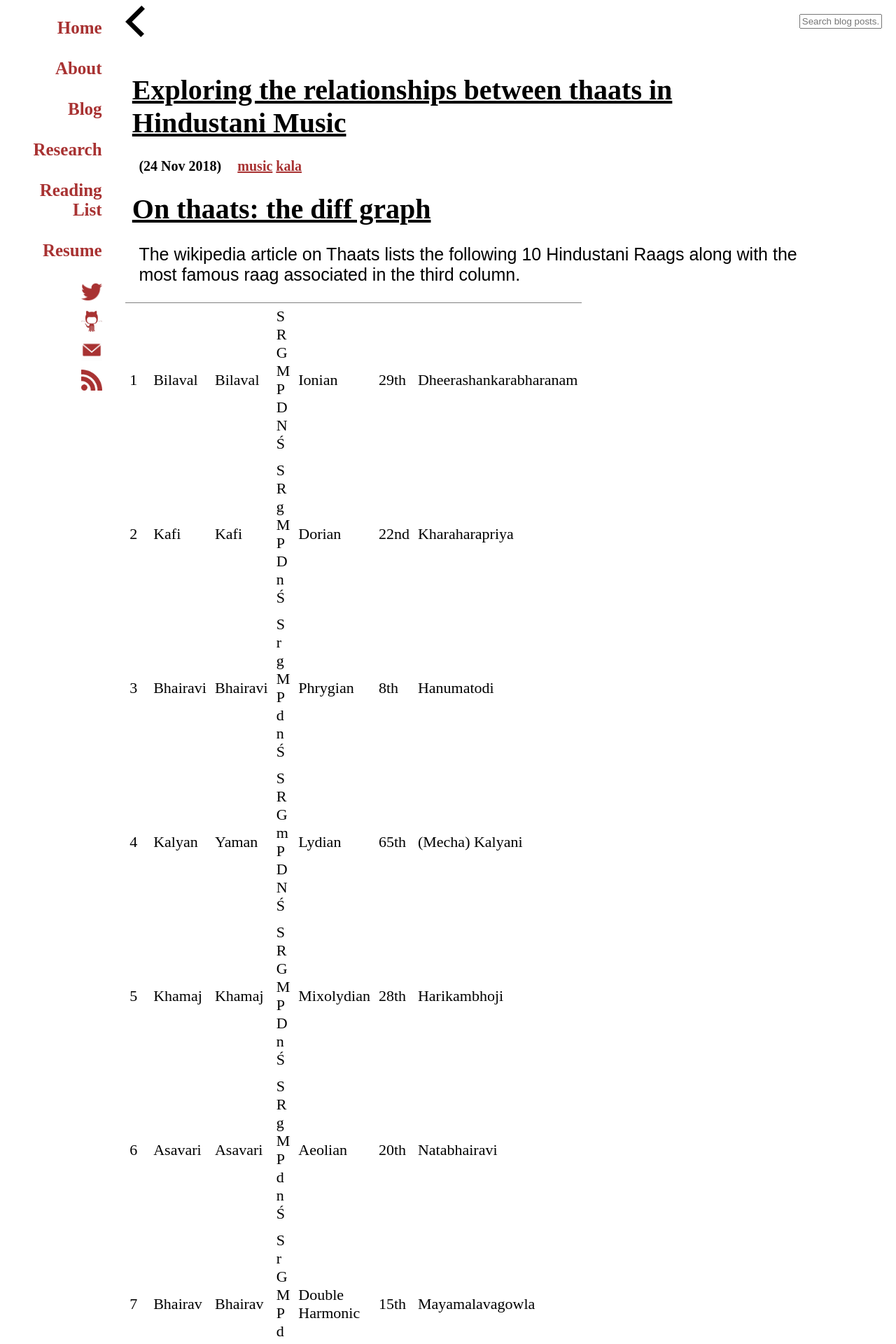
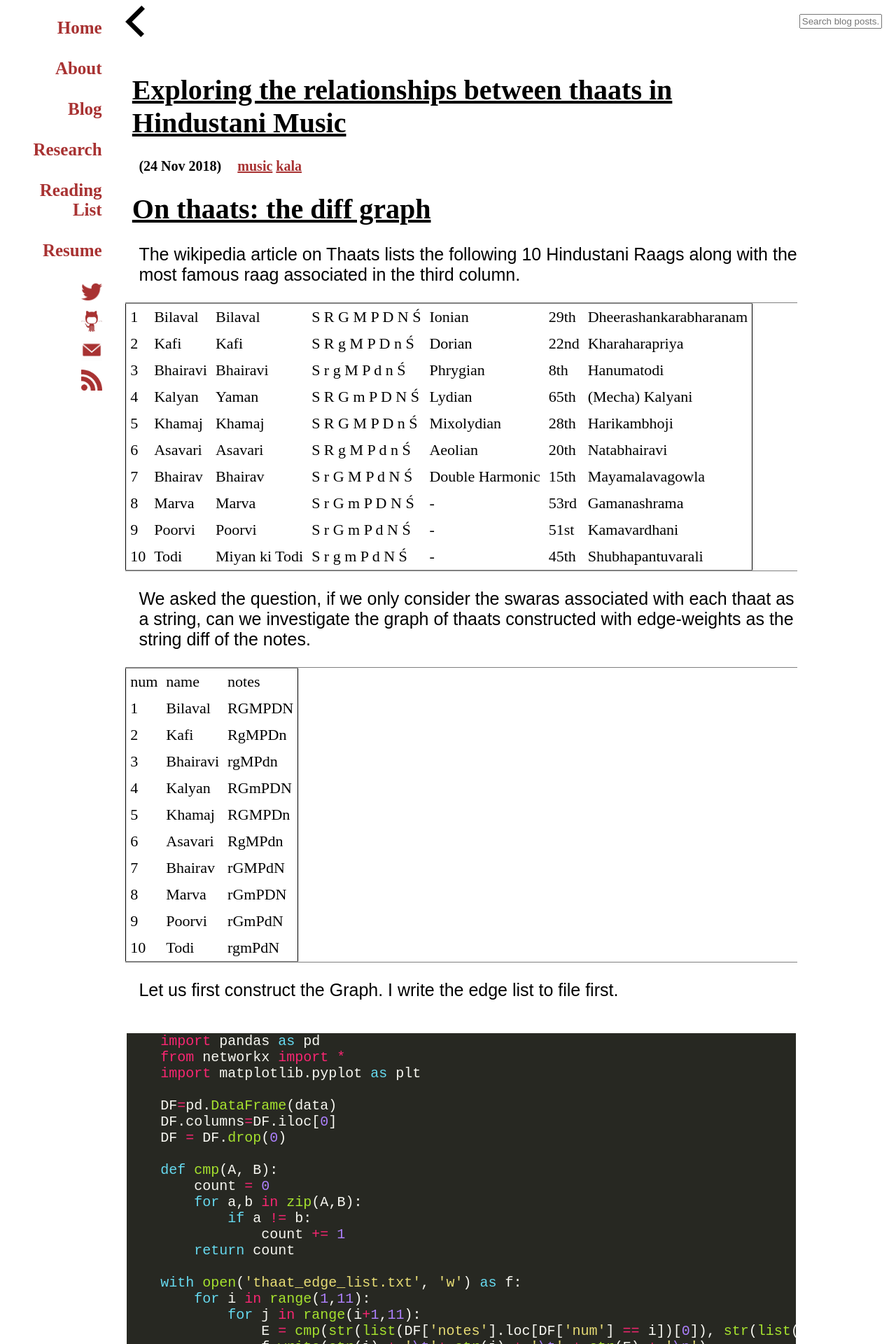
Before and after one commit to amoghpj/amoghpj.github.io, a Jekyll site: the page built from _posts/2018-11-24-thaats-as-graphs.md, in a window 1280 px wide. Shown: the top 1920 px of the page at 70% size. Built offline with Jekyll 4.4.1, drawn with Linux system fonts in a browser that asks for light colours; comment, search, counter and statistics services are not loaded; some of the changed text lies outside the part shown.

Commit message:
fix table style

```diff
--- a/_sass/main.scss
+++ b/_sass/main.scss
@@ -64,8 +64,9 @@ $main-width: 75%;
     padding-top: 20px;
     // text-align: center;
     table {
-        width: $sidebar-width; /* Set the width of the sidebar */
         font-size: 22px;
+        width: auto;
+        display: block
     }
     h1 {
         font-family: "Modern";// "Arial";
```
